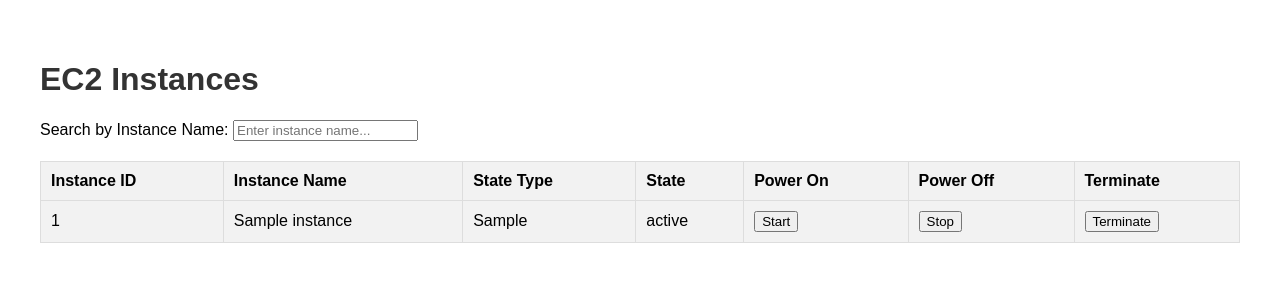
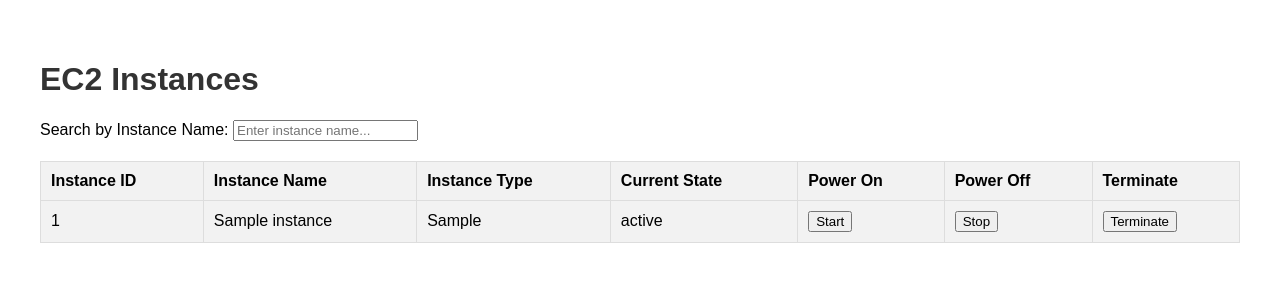
Before and after one commit to kesava333/ec2-dashboard, a Flask app: template templates/ec2_instances.html in a window 1280 px wide. Shown: the top 300 px of the page. Run offline with Flask 3, Linux system fonts and the light colour scheme; the template is opened without the code that fills it: most values are stand-ins (such as "Sample title", 1, 10 or a date in 2020).

Commit message:
Update ec2_instances.html

```diff
--- a/templates/ec2_instances.html
+++ b/templates/ec2_instances.html
@@ -48,8 +48,8 @@
     <tr>
         <th>Instance ID</th>
         <th>Instance Name</th>
-        <th>State Type</th>
-        <th>State</th>
+        <th>Instance Type</th>
+        <th>Current State</th>
         <th>Power On</th>
         <th>Power Off</th>
         <th>Terminate</th>
```
